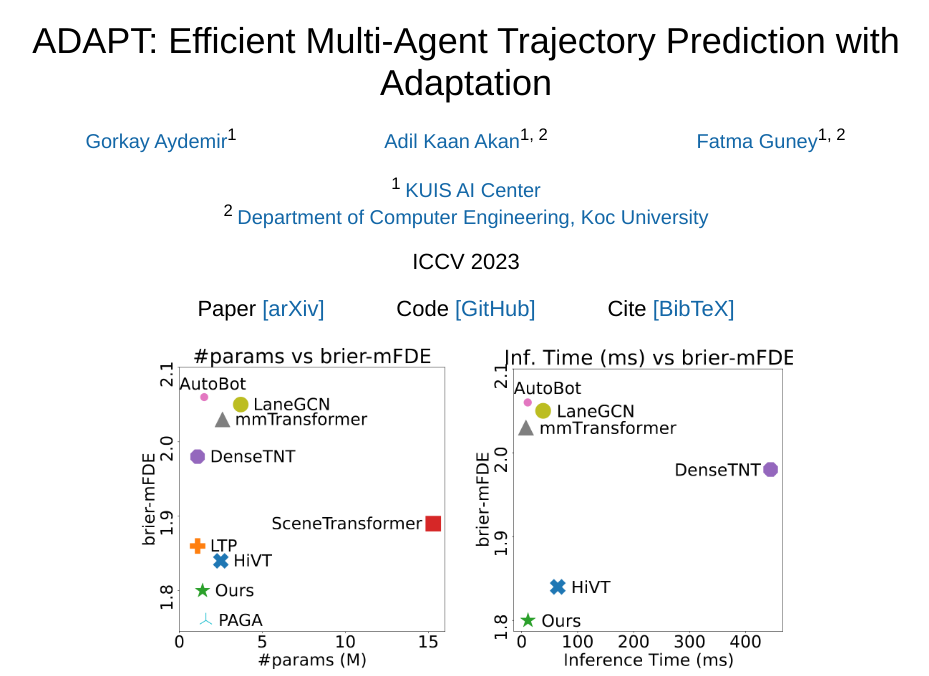
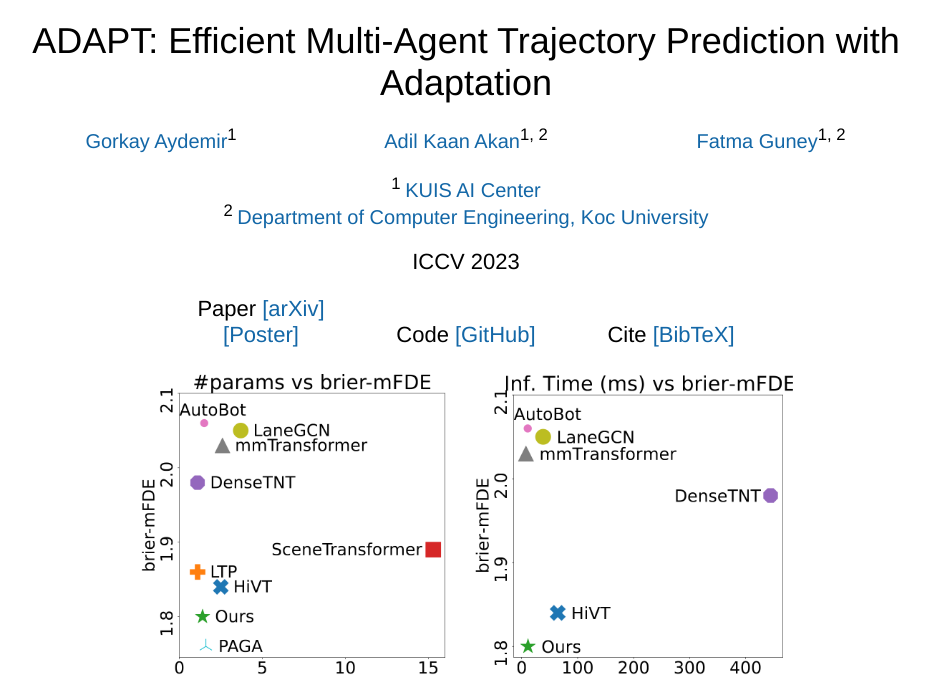
Before and after one commit to KUIS-AI/adapt, a plain HTML site: page index.html in a window 1280 px wide. Shown: the top 676 px of the page, without its empty margins (174-1103 px from the left). Drawn offline with Linux system fonts and the light colour scheme; a script that the page names is missing.

Commit message:
Add poster link

```diff
--- a/index.html
+++ b/index.html
@@ -63,7 +63,7 @@
     <br><br>
 
 
-    <div class="links">Paper <a href="https://arxiv.org/abs/2307.14187" target="_blank"> [arXiv]</a></div>
+    <div class="links"> Paper <a href="https://arxiv.org/abs/2307.14187" target="_blank"> [arXiv] </a> <a href="./resources/poster.pdf" target="_blank"> [Poster] </a></div>
     <div class="links">Code <a href="https://github.com/gorkaydemir/ADAPT" target="_blank"> [GitHub]</a></div>
     <div class="links">Cite <a href="./resources/bibtex.txt" target="_blank"> [BibTeX]</a></div>
 
```
